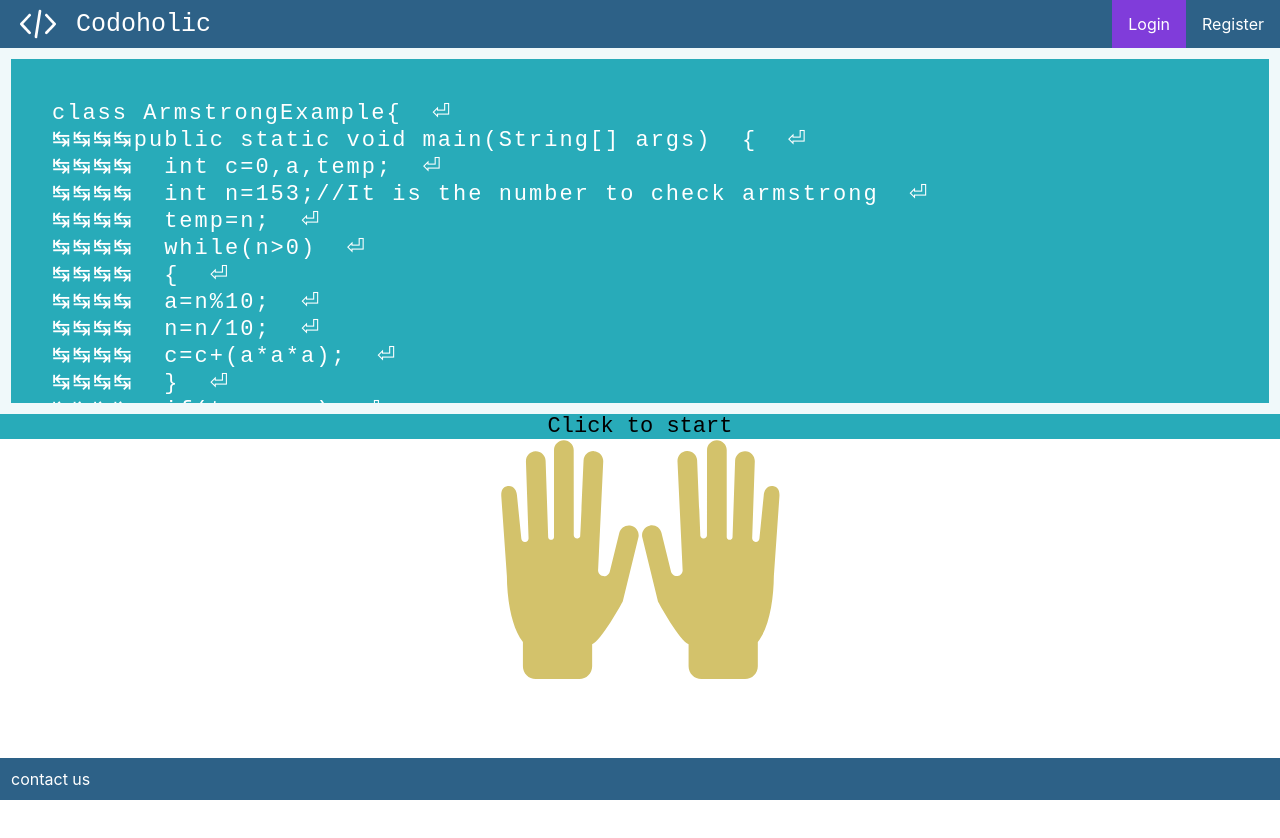
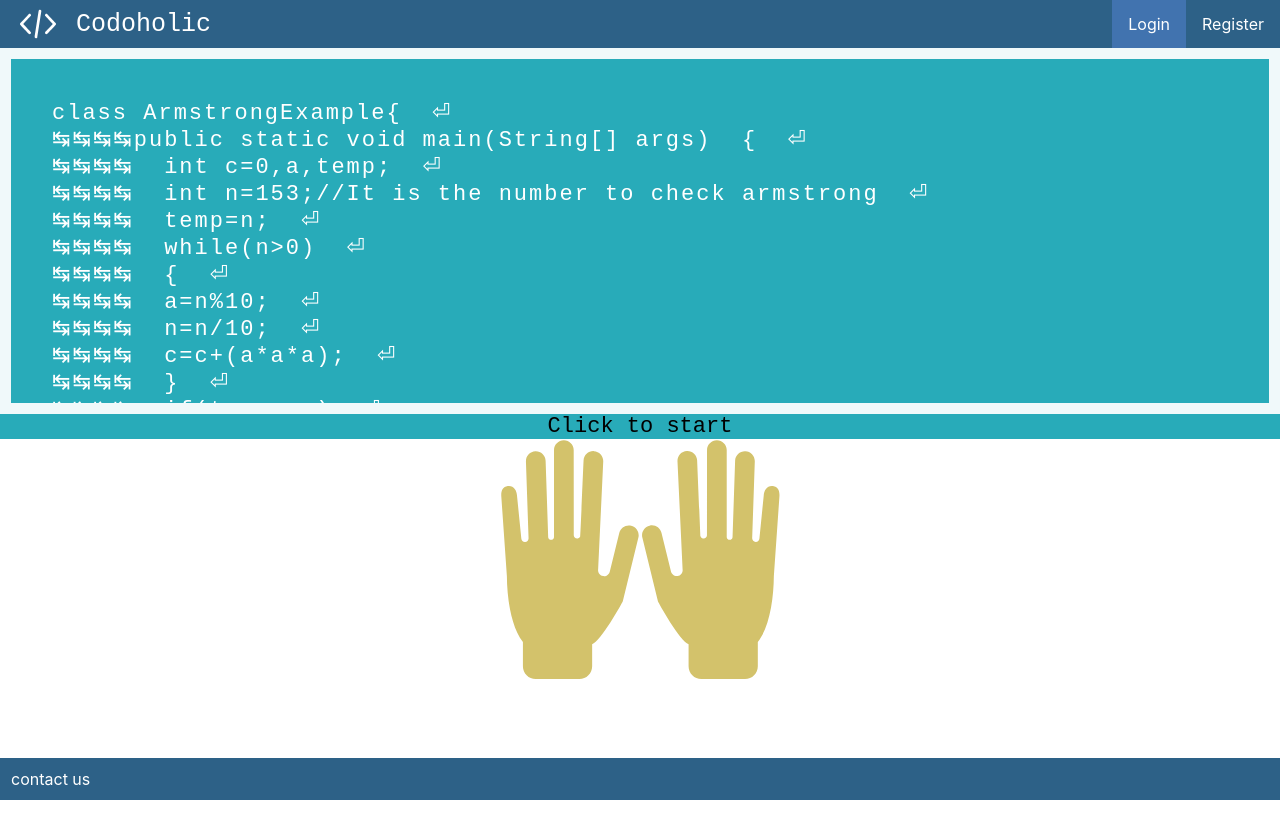
Before and after one commit to nitishvelu/CODOHOLIC, a React (Create React App) app in the folder client/: page / in a window 1280 px wide. In both pictures the pointer is over the link "Login". Shown: the top 838 px of the page. Built offline with nearby package versions, Linux system fonts and the light colour scheme; no server answers.

Commit message:
temporary navbar

```diff
--- a/client/src/components/Navbar.css
+++ b/client/src/components/Navbar.css
@@ -19,5 +19,5 @@ ul {
 
   /* Change the link color to #111 (black) on hover */
   li a:hover {
-	background-color: rgb(128, 60, 218);
+	background-color: rgb(65 115 175);
   }
```
